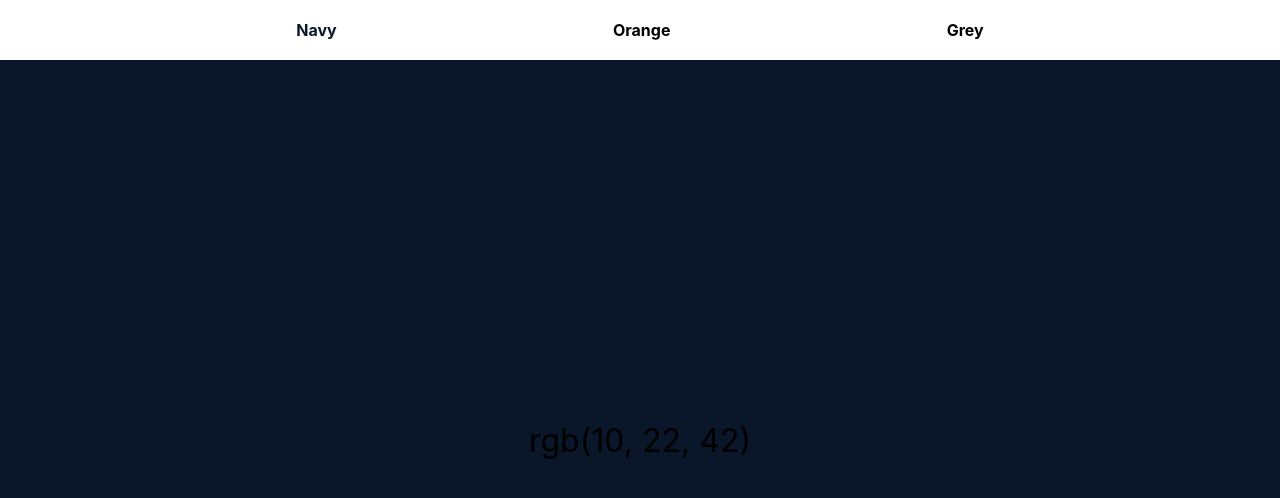
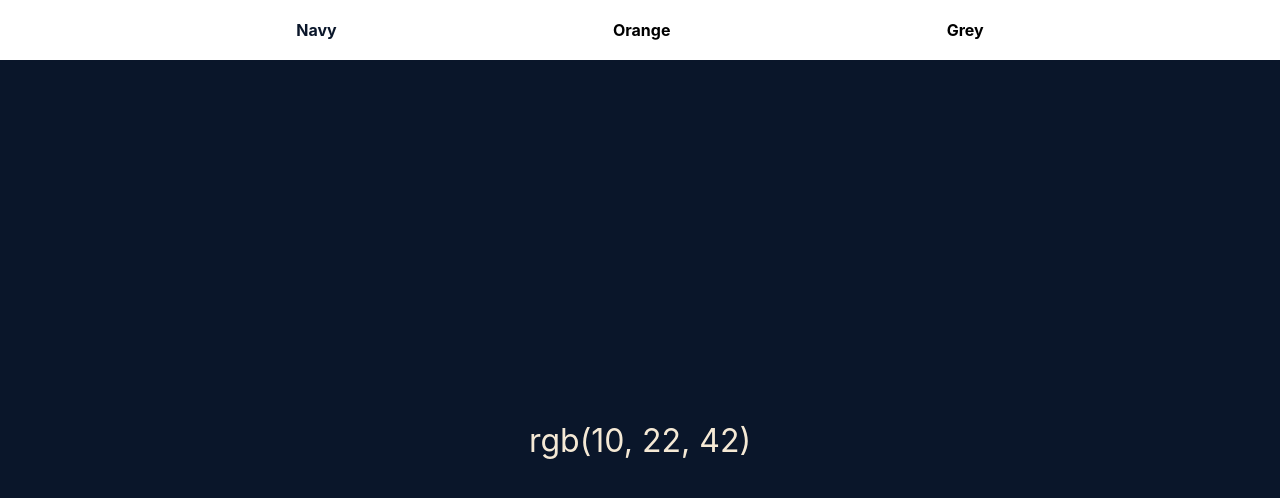
Before and after one commit to ryanjeffrey/react-color-router, a React (Create React App) app: page /rgb/10/22/42 in a window 1280 px wide. Shown: the top 498 px of the page. Built offline with nearby package versions, Linux system fonts and the light colour scheme.

Commit message:
Update paragraph font color for better contrast

```diff
--- a/src/components/NavBar/NavBar.css
+++ b/src/components/NavBar/NavBar.css
@@ -13,3 +13,8 @@ a {
     color: inherit;
     text-decoration: none;
 }
+
+p {
+    color: white;
+    mix-blend-mode: difference;
+}
```
